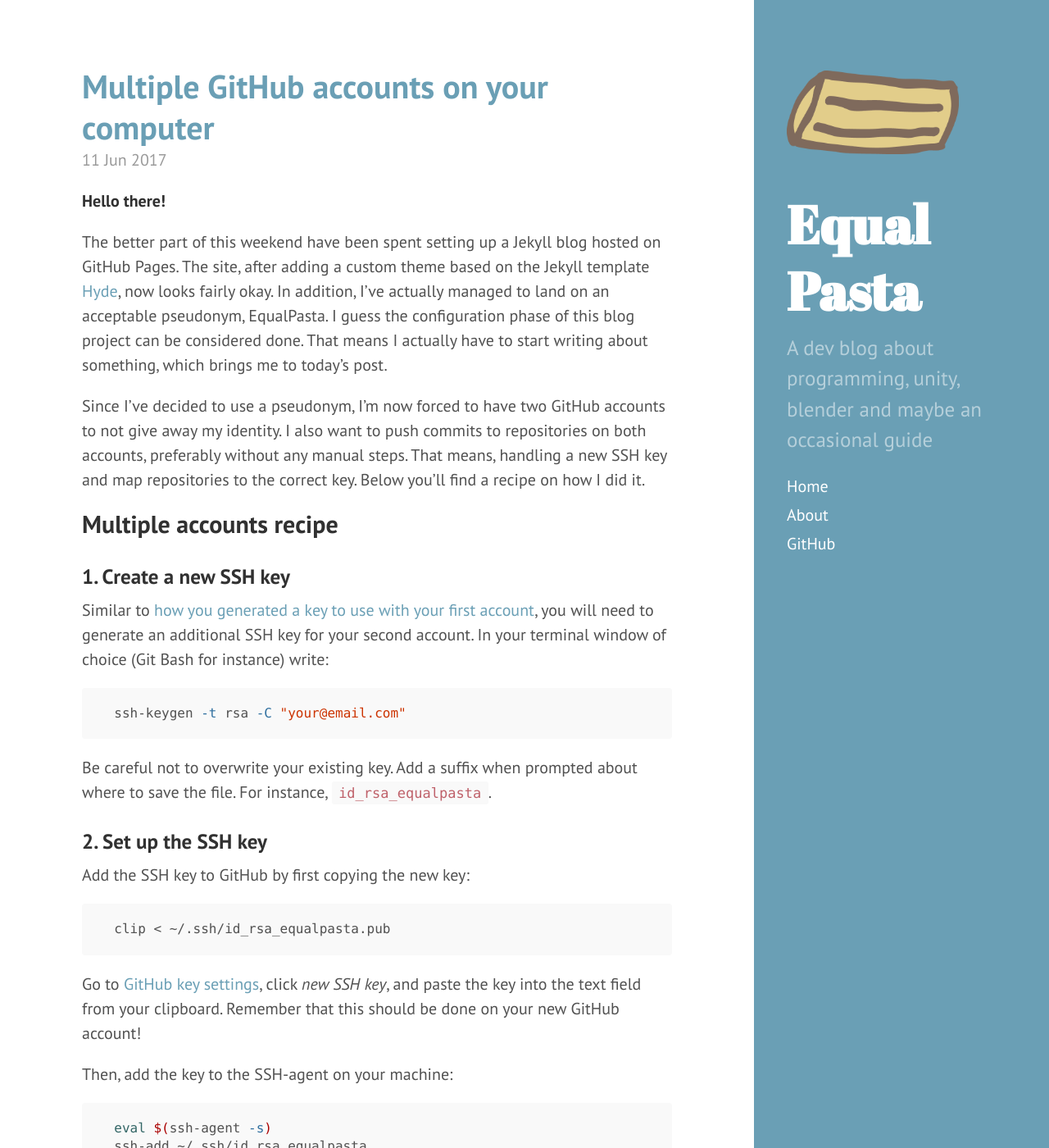
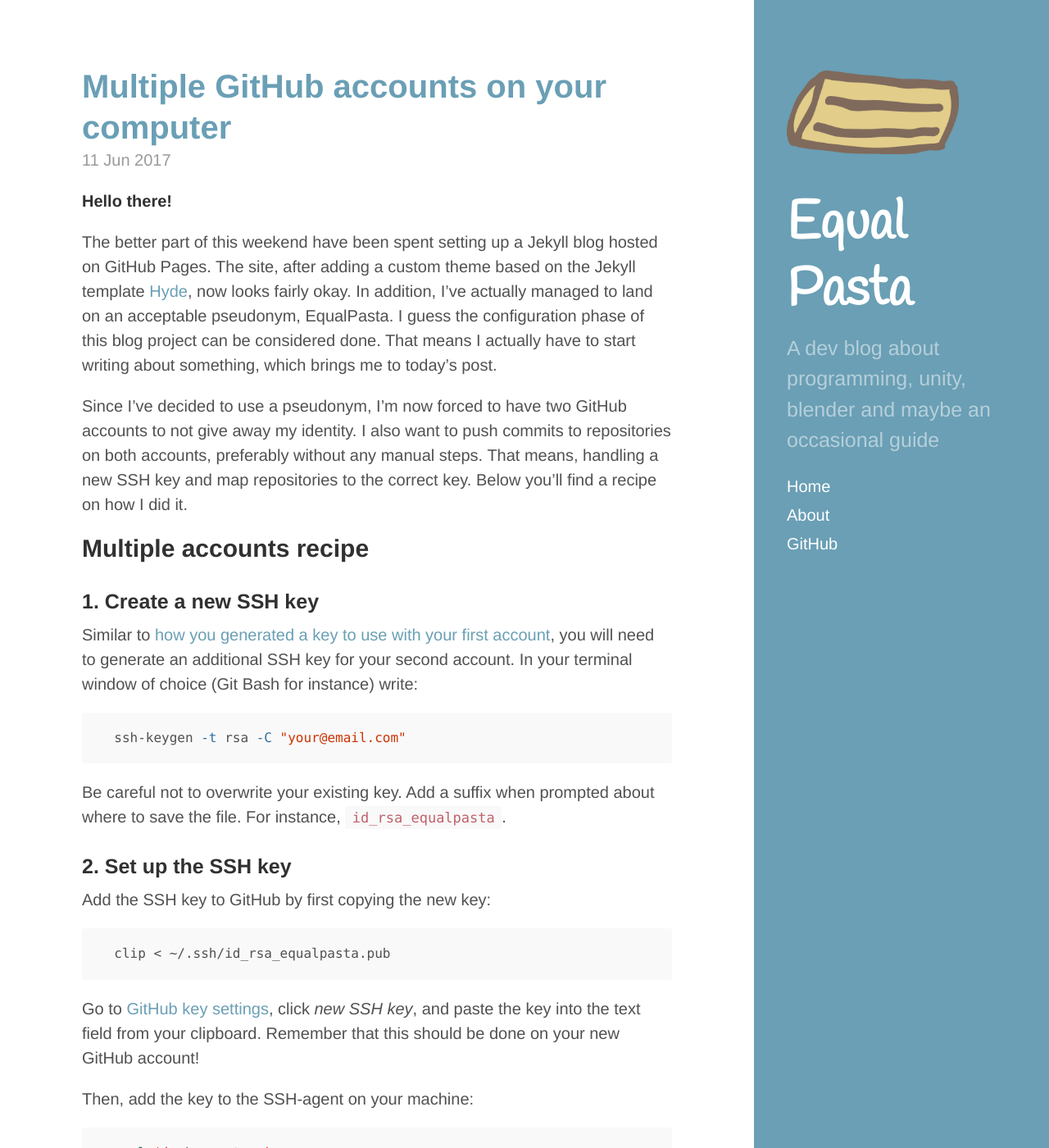
Before and after one commit to EqualPasta/blog, a Jekyll site: the page built from index.html, in a window 1280 px wide and 1400 px high. Shown: the whole window at 82% size. Built offline with Jekyll 4.4.1, drawn with Linux system fonts in a browser that asks for light colours; the list of posts is cut into pages by our own code.

Commit message:
Blog title font change

```diff
--- a/_includes/head.html
+++ b/_includes/head.html
@@ -18,7 +18,7 @@
   <link rel="stylesheet" href="{{ site.baseurl }}public/css/poole.css">
   <link rel="stylesheet" href="{{ site.baseurl }}public/css/syntax.css">
   <link rel="stylesheet" href="{{ site.baseurl }}public/css/hyde.css">
-  <link rel="stylesheet" href="http://fonts.googleapis.com/css?family=PT+Sans:400,400italic,700|Abril+Fatface">
+  <link rel="stylesheet" href="https://fonts.googleapis.com/css?family=Handlee">
 
   <!-- Icons -->
   <link rel="apple-touch-icon-precomposed" sizes="144x144" href="{{ site.baseurl }}public/apple-touch-icon-144-precomposed.png">
--- a/public/css/hyde.css
+++ b/public/css/hyde.css
@@ -79,7 +79,7 @@
 .sidebar-about h1 {
   color: #fff;
   margin-top: 0;
-  font-family: "Abril Fatface", serif;
+  font-family: "Handlee", serif;
   font-size: 3.25rem;
 }
 
```
